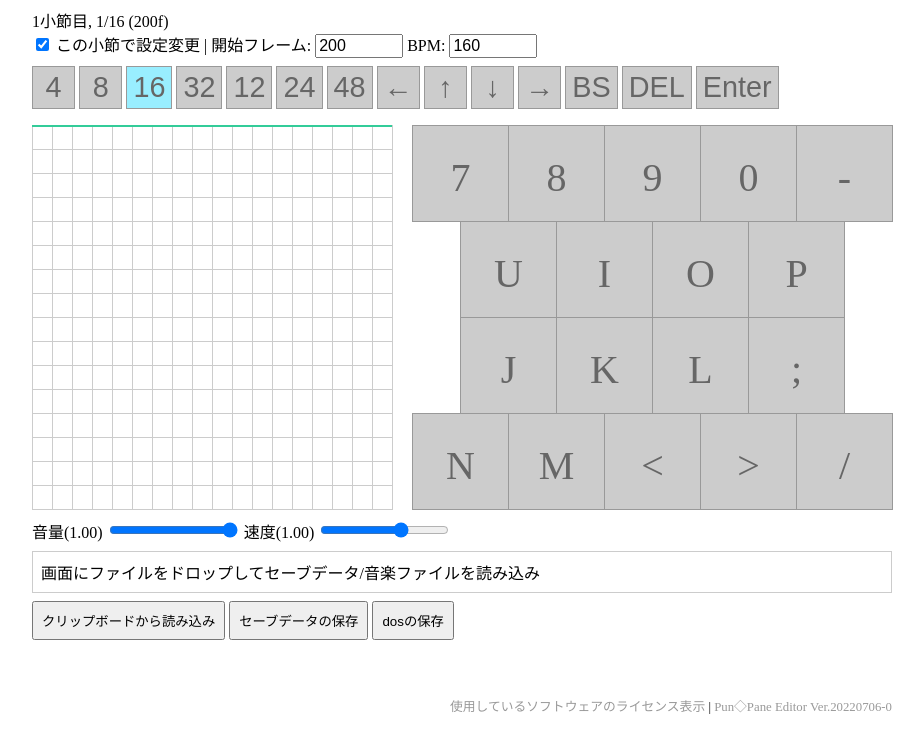
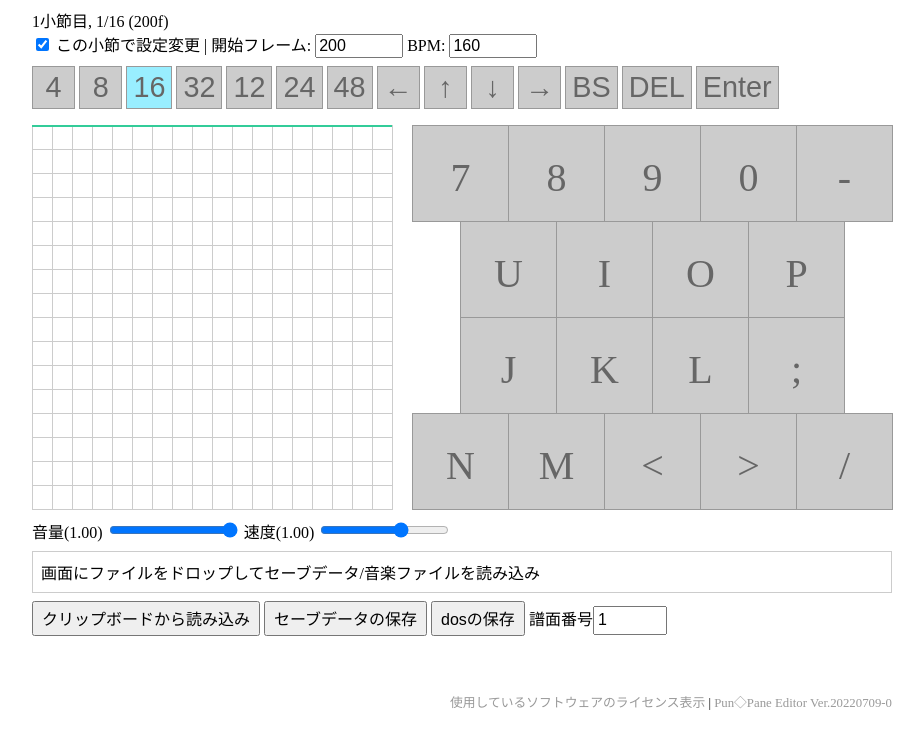
Before and after one commit to suzme/punpane-editor, a Svelte app: page / in a window 1280 px wide. Shown: the top 752 px of the page, without its empty margins (178-1102 px from the left). Built offline with nearby package versions, Linux system fonts and the light colour scheme.

Commit message:
譜面番号を変更できるようにした

```diff
--- a/src/App.svelte
+++ b/src/App.svelte
@@ -4,7 +4,7 @@
   /**
    * 定数
    */
-  const version = '20220706-0'
+  const version = '20220709-0'
   const panel_num = 18        // パネル数
   const resolution = 3 * 64   // 分解能(1小節を何分割するか)
   const panel_width = 96      // パネルの幅[px]
@@ -255,7 +255,7 @@
 
   // dosデータの作成
   const get_dos = () =>
-    panels_all.map((panels, i) => `|${dos_chara[i]}_data=`
+    panels_all.map((panels, i) => `|${dos_chara[i]}${chart_num !== 1 ? chart_num : ''}_data=`
       + [...panels.map(panel => {
         // パネルの置かれている小節番号(仮。存在しない/最初のラベルより前の場合-Infinity)
         const measure = Math.floor(panel / resolution)
@@ -640,6 +640,7 @@
       <input type="button" value="クリップボードから読み込み" on:click={load_clipboard}>
       <input type="button" value="セーブデータの保存" on:click={save_clipboard}>
       <input type="button" value="dosの保存" on:click={save_dos_clipboard}>
+      譜面番号<input type="number" min="1" bind:value={chart_num}>
     </div>
     <div class="message_container">
       {#if message !== ''}
@@ -768,7 +769,14 @@
   }
 
   .save_buttons input[type="button"] {
-    padding: 0.5rem;
+    padding: 0.2rem 0.5rem;
+    font-size: 100%;
+  }
+
+  .save_buttons input[type="number"] {
+    width: 4rem;
+    padding: 0.2rem;
+    font-size: 100%;
   }
 
   .message_container {
```
